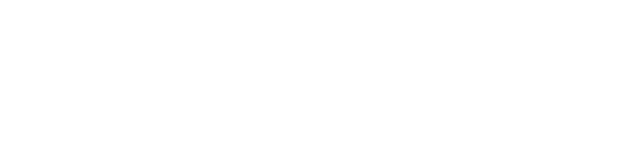
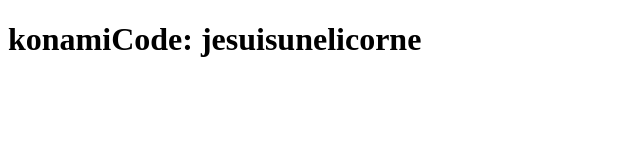
Before and after one commit to KsosAkuma/javascript30, a plain HTML site: page 12 - Key Sequence Detection/index-START.html in a window 1280 px wide. Shown: the whole page, without its empty margins (0-640 px from the left). Drawn offline with Linux system fonts and the light colour scheme.

Commit message:
afffichage konami

```diff
--- a/12 - Key Sequence Detection/index-START.html
+++ b/12 - Key Sequence Detection/index-START.html
@@ -6,6 +6,7 @@
   <script type="text/javascript" src="https://www.cornify.com/js/cornify.js"></script>
 </head>
 <body>
+  <h1>konamiCode: jesuisunelicorne</h1>
   <p></p>
 <script>
   let arrayCodeSecretInput = [];
```
